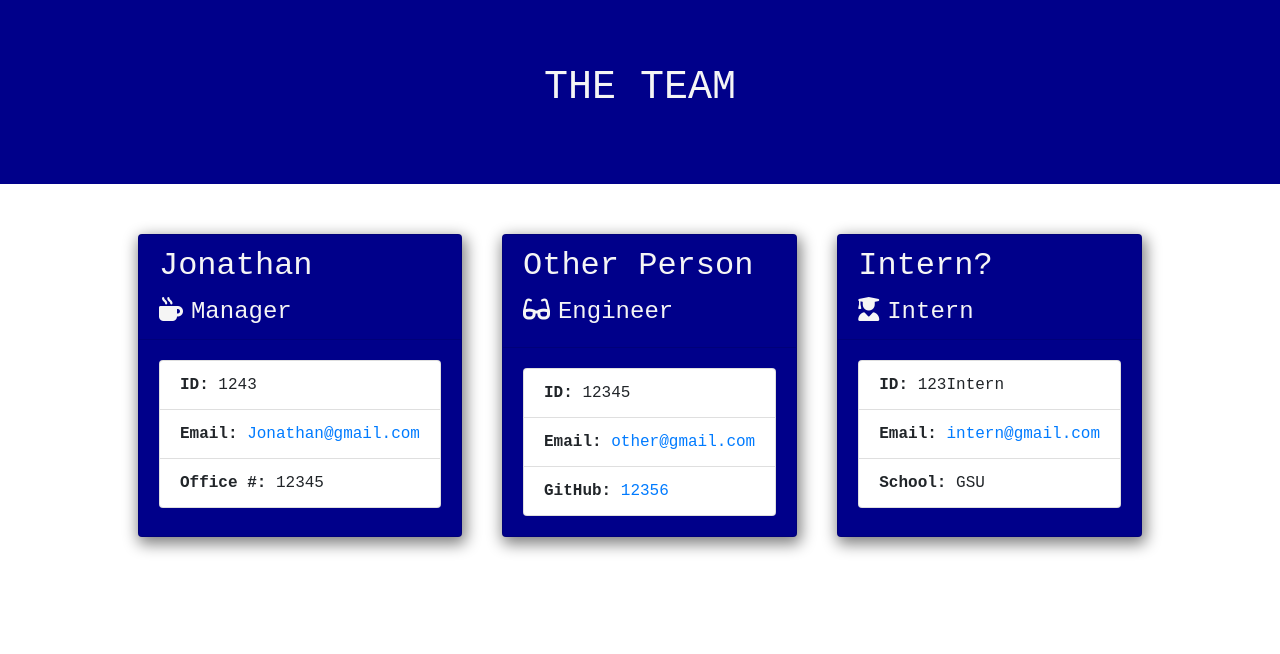
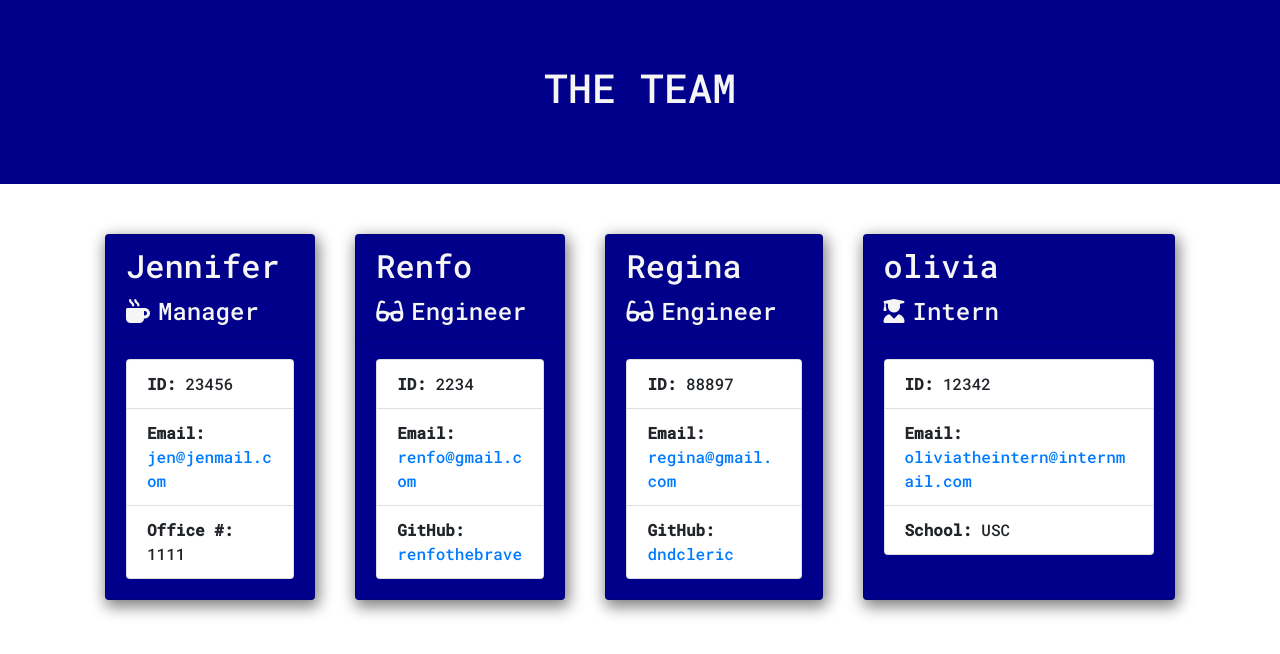
Before and after one commit to modern-sapien/node-js-team-site-generator, a website: page output/team.html in a window 1280 px wide. Drawn offline with nearby package versions, Linux system fonts and the light colour scheme; a web font is replaced by a local one.

Commit message:
last commit was not included with actually changing files.

```diff
--- a/output/team.html
+++ b/output/team.html
@@ -9,6 +9,7 @@
     <link rel="stylesheet" href="https://stackpath.bootstrapcdn.com/bootstrap/4.3.1/css/bootstrap.min.css"
         integrity="sha384-ggOyR0iXCbMQv3Xipma34MD+dH/1fQ784/j6cY/iJTQUOhcWr7x9JvoRxT2MZw1T" crossorigin="anonymous">
     <link rel="stylesheet" href="style.css">
+    <link href="https://fonts.googleapis.com/css2?family=Roboto&family=Roboto+Mono:wght@500&family=Sarpanch:wght@600&display=swap" rel="stylesheet">
     <script src="https://kit.fontawesome.com/c502137733.js"></script>
 </head>
 
@@ -25,40 +26,53 @@
             <div class="team-area col-12 d-flex justify-content-center">
                 <div class="card employee-card">
     <div class="card-header">
-        <h2 class="card-title">Jonathan</h2>
+        <h2 class="card-title">Jennifer</h2>
         <h4 class="card-title m-0"><i class="fas fa-mug-hot mr-2"></i>Manager</h4>
     </div>
     <div class="card-body">
         <ul class="list-group">
-            <li class="list-group-item"><b>ID:</b> 1243</li>
-            <li class="list-group-item"><b>Email:</b> <a href="mailto:Jonathan@gmail.com">Jonathan@gmail.com</a></li>
-            <li class="list-group-item"><b>Office #:</b> 12345</li>
+            <li class="list-group-item"><b>ID:</b> 23456</li>
+            <li class="list-group-item"><b>Email:</b> <a href="mailto:jen@jenmail.com">jen@jenmail.com</a></li>
+            <li class="list-group-item"><b>Office #:</b> 1111</li>
         </ul>
     </div>
 </div>
 <div class="card employee-card">
     <div class="card-header">
-        <h2 class="card-title">Other Person</h2>
-        <h4 class="card-titlem-0"><i class="fas fa-glasses mr-2"></i>Engineer</h4>
+        <h2 class="card-title">Renfo</h2>
+        <h4 class="card-title m-0"><i class="fas fa-glasses mr-2"></i>Engineer</h4>
     </div>
     <div class="card-body">
         <ul class="list-group">
-            <li class="list-group-item"><b>ID:</b> 12345</li>
-            <li class="list-group-item"><b>Email:</b> <a href="mailto:other@gmail.com">other@gmail.com</a></li>
-            <li class="list-group-item"><b>GitHub:</b> <a href="https://github.com/12356" target="_blank" rel="noopener noreferrer">12356</a></li>
+            <li class="list-group-item"><b>ID:</b> 2234</li>
+            <li class="list-group-item"><b>Email:</b> <a href="mailto:renfo@gmail.com">renfo@gmail.com</a></li>
+            <li class="list-group-item"><b>GitHub:</b> <a href="https://github.com/renfothebrave" target="_blank" rel="noopener noreferrer">renfothebrave</a></li>
         </ul>
     </div>
 </div>
 <div class="card employee-card">
     <div class="card-header">
-        <h2 class="card-title">Intern?</h2>
+        <h2 class="card-title">Regina</h2>
+        <h4 class="card-title m-0"><i class="fas fa-glasses mr-2"></i>Engineer</h4>
+    </div>
+    <div class="card-body">
+        <ul class="list-group">
+            <li class="list-group-item"><b>ID:</b> 88897</li>
+            <li class="list-group-item"><b>Email:</b> <a href="mailto:regina@gmail.com">regina@gmail.com</a></li>
+            <li class="list-group-item"><b>GitHub:</b> <a href="https://github.com/dndcleric" target="_blank" rel="noopener noreferrer">dndcleric</a></li>
+        </ul>
+    </div>
+</div>
+<div class="card employee-card">
+    <div class="card-header">
+        <h2 class="card-title">olivia</h2>
         <h4 class="card-title m-0"><i class="fas fa-user-graduate mr-2"></i>Intern</h4>
     </div>
     <div class="card-body">
         <ul class="list-group">
-            <li class="list-group-item"><b>ID:</b> 123Intern</li>
-            <li class="list-group-item"><b>Email:</b> <a href="mailto:intern@gmail.com">intern@gmail.com</a></li>
-            <li class="list-group-item"><b>School:</b> GSU</li>
+            <li class="list-group-item"><b>ID:</b> 12342</li>
+            <li class="list-group-item"><b>Email:</b> <a href="mailto:oliviatheintern@internmail.com">oliviatheintern@internmail.com</a></li>
+            <li class="list-group-item"><b>School:</b> USC</li>
         </ul>
     </div>
 </div>
```
Also changed, not shown: Assets/node-js-site-gen.png (added), Develop/README.md (deleted), README.md.
